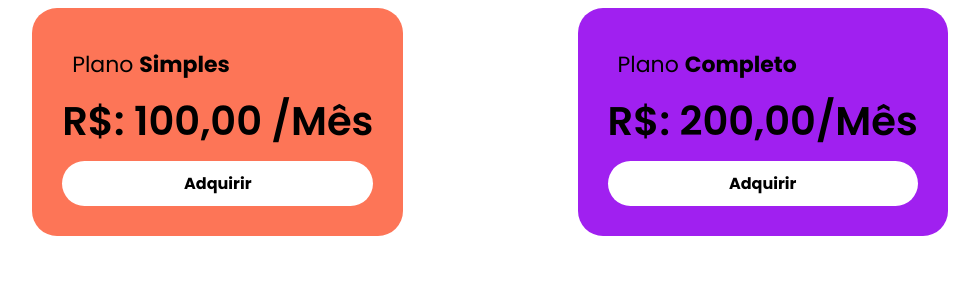
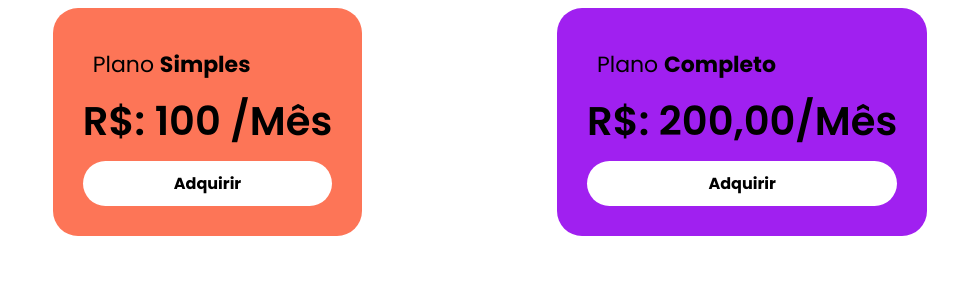
Before and after one commit to arthurvaz18/Angular-Components-e-Estiliza-es, an Angular app: page / in a window 1280 px wide. Shown: the top 300 px of the page, without its empty margins (150-1129 px from the left). Built offline with nearby package versions, Linux system fonts and the light colour scheme.

Commit message:
Processo de Binding

```diff
--- a/src/app/card/card.component.html
+++ b/src/app/card/card.component.html
@@ -1,5 +1,5 @@
 <div class="card">
-    <div class="card__plan card__item">Plano <b>Simples</b></div>
-    <div class="card__price cart__item">R$: 100,00 /Mês</div>
+    <div class="card__plan card__item">Plano <b>{{ tipo.infos.plano }}</b></div>
+    <div class="card__price cart__item">R$: {{ tipo.infos.preco }} /Mês</div>
     <app-card-button></app-card-button>
 </div>
--- a/src/app/card/card.component.ts
+++ b/src/app/card/card.component.ts
@@ -7,6 +7,13 @@ import { Component, OnInit } from '@angular/core';
 })
 export class CardComponent implements OnInit {
 
+  tipo = {
+    infos: {
+      plano: 'Simples',
+      preco: 100,
+    }
+  }
+
   constructor() { }
 
   ngOnInit(): void {
```
